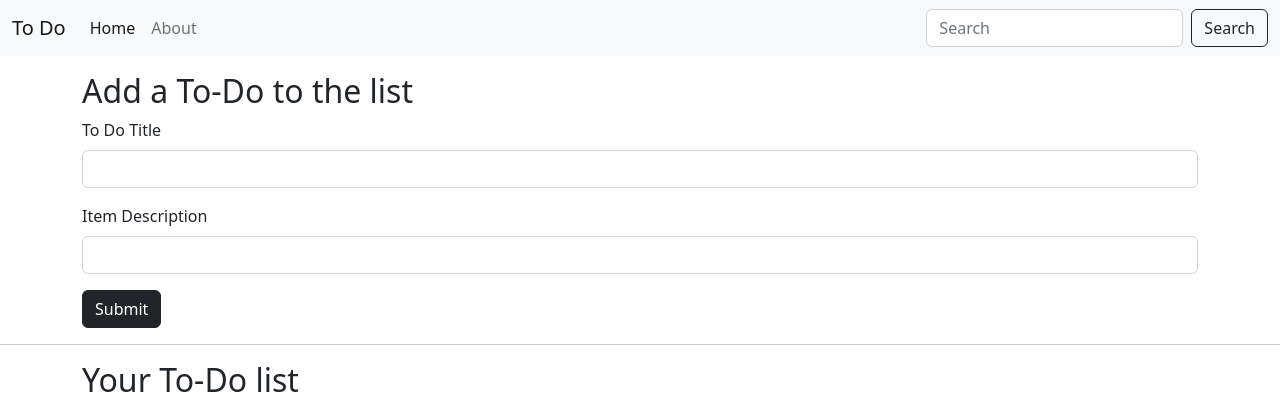
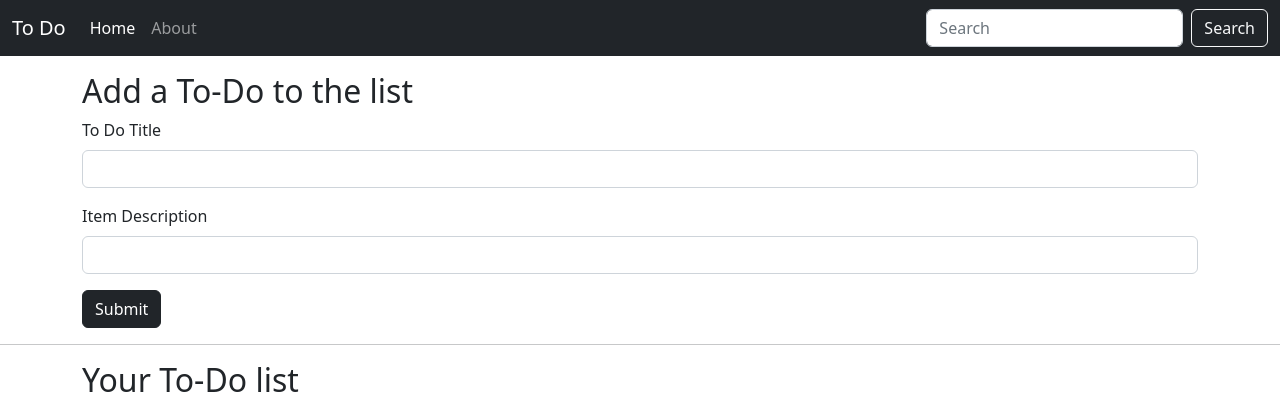
Before and after one commit to Vamsi-Dath/To-Do, a Flask app: page / in a window 1280 px wide. Shown: the top 409 px of the page. Run offline with Flask 2, Linux system fonts and the light colour scheme; data comes from the database, SQL or seed files in the repository; both versions use the stored data as it was after the commit.

Commit message:
commited with necessary changes

```diff
--- a/app.py
+++ b/app.py
@@ -1,4 +1,3 @@
-from turtle import title
 from flask import Flask, render_template, request, redirect
 from flask_sqlalchemy import SQLAlchemy
 from datetime import datetime
--- a/templates/base.html
+++ b/templates/base.html
@@ -9,7 +9,7 @@
     <script src= "{{ url_for('static', filename='js/test.js') }}"> </script>
 </head>
   <body>
-    <nav class="navbar navbar-expand-lg bg-light">
+    <nav class="navbar navbar-dark navbar-expand-lg bg-dark">
         <div class="container-fluid">
           <a class="navbar-brand" href="/">To Do</a>
           <button class="navbar-toggler" type="button" data-bs-toggle="collapse" data-bs-target="#navbarSupportedContent" aria-controls="navbarSupportedContent" aria-expanded="false" aria-label="Toggle navigation">
@@ -26,7 +26,7 @@
                 </ul>
                 <form class="d-flex" role="search">
                 <input class="form-control me-2" type="search" placeholder="Search" aria-label="Search">
-                <button class="btn btn-outline-dark" type="submit">Search</button>
+                <button class="btn btn-outline-light" type="submit">Search</button>
             </form>
            </div>
         </div>
```
Also changed, not shown: fin_img.png (added), todo.db.
